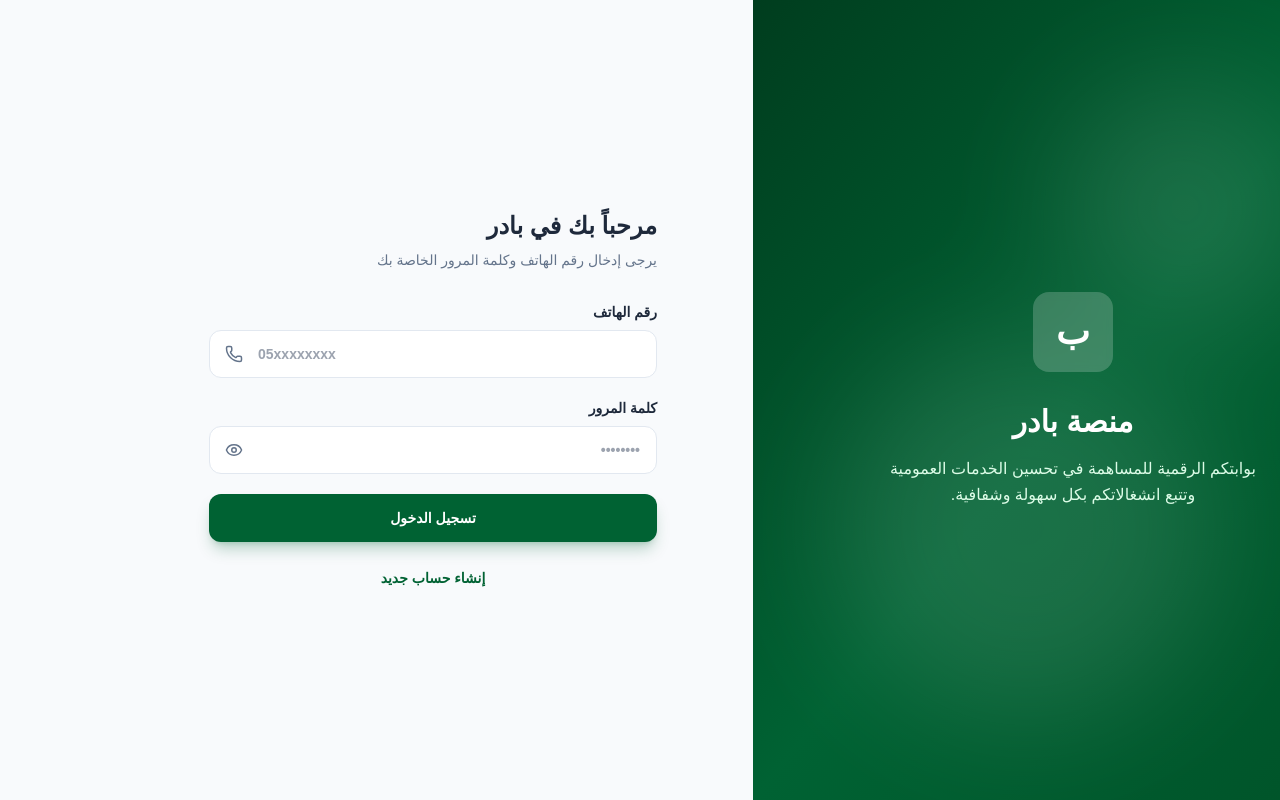
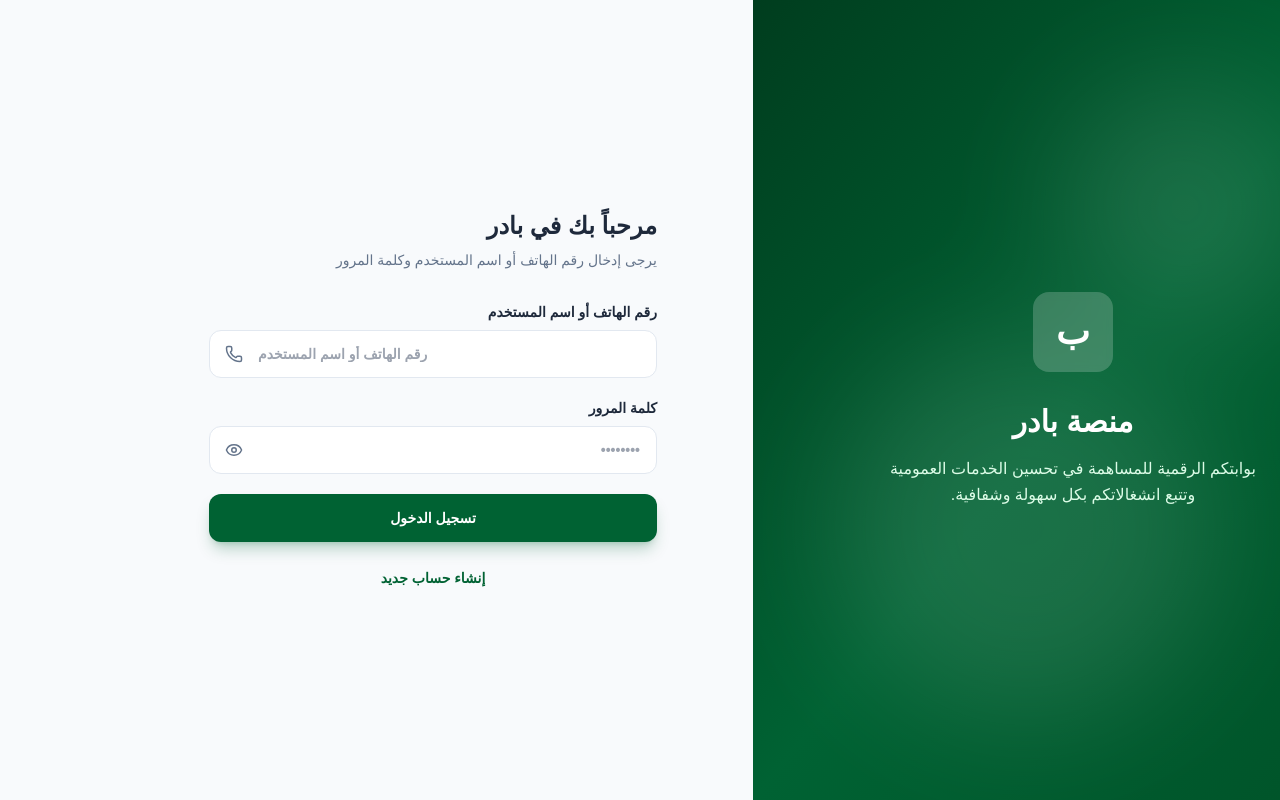
Before and after one commit to ZINOU39003/badir39, a Next.js app: page /login in a window 1280 px wide. Built offline with nearby package versions, Linux system fonts and the light colour scheme.

Commit message:
Fix: Enable login with username for departments and agencies

```diff
--- a/src/app/api/auth/login/route.ts
+++ b/src/app/api/auth/login/route.ts
@@ -8,14 +8,12 @@ export async function POST(req: Request) {
   try {
     const { phone, password, username } = await req.json();
 
-    // Support both phone and username for login
-    let query = 'SELECT * FROM users WHERE phone = ? AND password = ?';
-    let params = [phone || username, password];
+    // Flexible identifier: can be phone or username
+    const identifier = phone || username;
 
-    if (username && !phone) {
-        query = 'SELECT * FROM users WHERE username = ? AND password = ?';
-        params = [username, password];
-    }
+    // Search for user by phone OR username
+    const query = 'SELECT * FROM users WHERE (phone = ? OR username = ?) AND password = ?';
+    const params = [identifier, identifier, password];
 
     const [rows]: any = await pool.execute(query, params);
 
--- a/src/app/login/page.tsx
+++ b/src/app/login/page.tsx
@@ -18,7 +18,7 @@ export default function LoginPage() {
   const handleLogin = async (e: React.FormEvent) => {
     e.preventDefault();
     if (!phone.trim() || !password) {
-      setError("يرجى إدخال رقم الجوال وكلمة المرور للمتابعة.");
+      setError("يرجى إدخال (رقم الهاتف أو اسم المستخدم) وكلمة المرور للمتابعة.");
       return;
     }
     setBusy(true);
@@ -72,7 +72,7 @@ export default function LoginPage() {
             مرحباً بك في بادر
           </h2>
           <p className="text-muted-foreground text-sm mb-8">
-            يرجى إدخال رقم الهاتف وكلمة المرور الخاصة بك
+            يرجى إدخال رقم الهاتف أو اسم المستخدم وكلمة المرور
           </p>
 
           {error && (
@@ -83,13 +83,13 @@ export default function LoginPage() {
 
           <form onSubmit={handleLogin} className="space-y-5">
             <div>
-              <label className="block text-sm font-bold mb-2">رقم الهاتف</label>
+              <label className="block text-sm font-bold mb-2">رقم الهاتف أو اسم المستخدم</label>
               <div className="relative">
                 <input
                   type="text"
                   value={phone}
                   onChange={(e) => setPhone(e.target.value)}
-                  placeholder="05xxxxxxxx"
+                  placeholder="رقم الهاتف أو اسم المستخدم"
                   className="w-full h-12 pr-4 pl-12 rounded-xl border border-border bg-surface text-foreground font-semibold text-sm focus:ring-2 focus:ring-primary/20 focus:border-primary transition-all"
                   dir="ltr"
                 />
```
